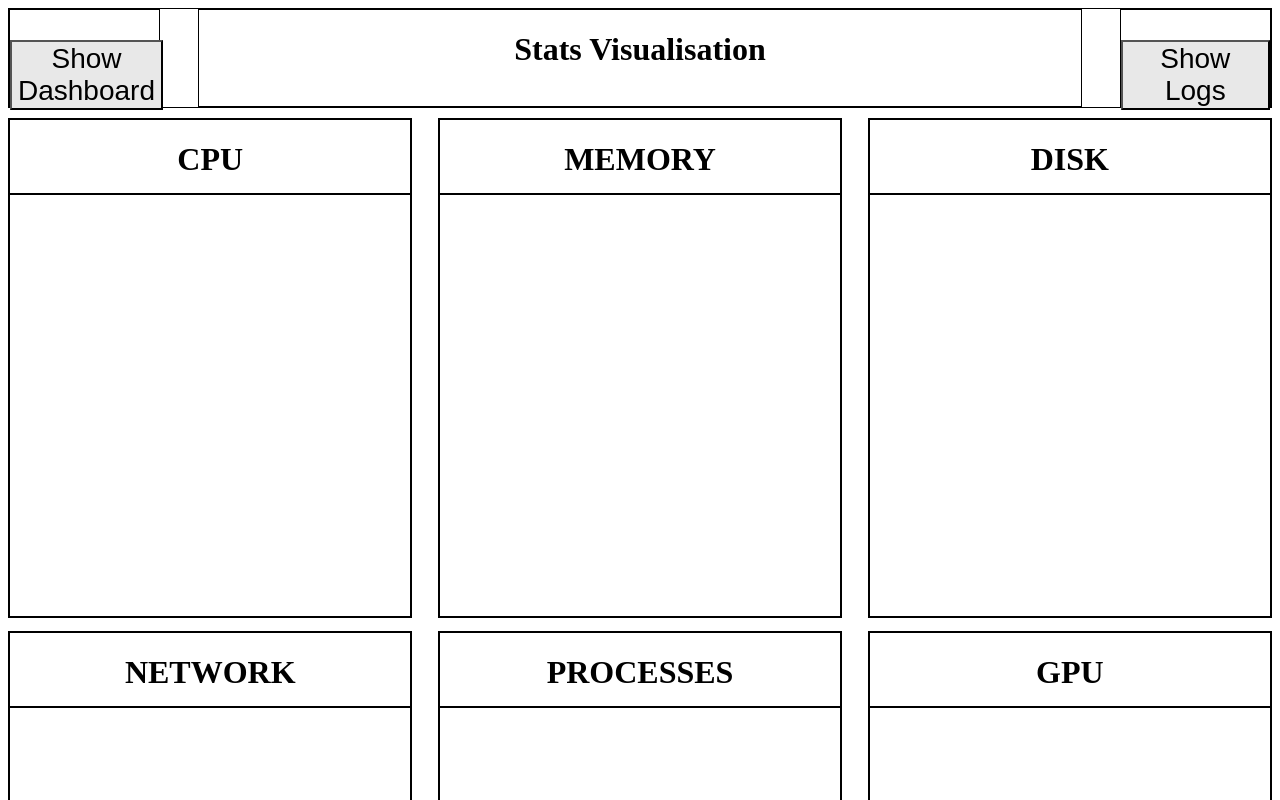
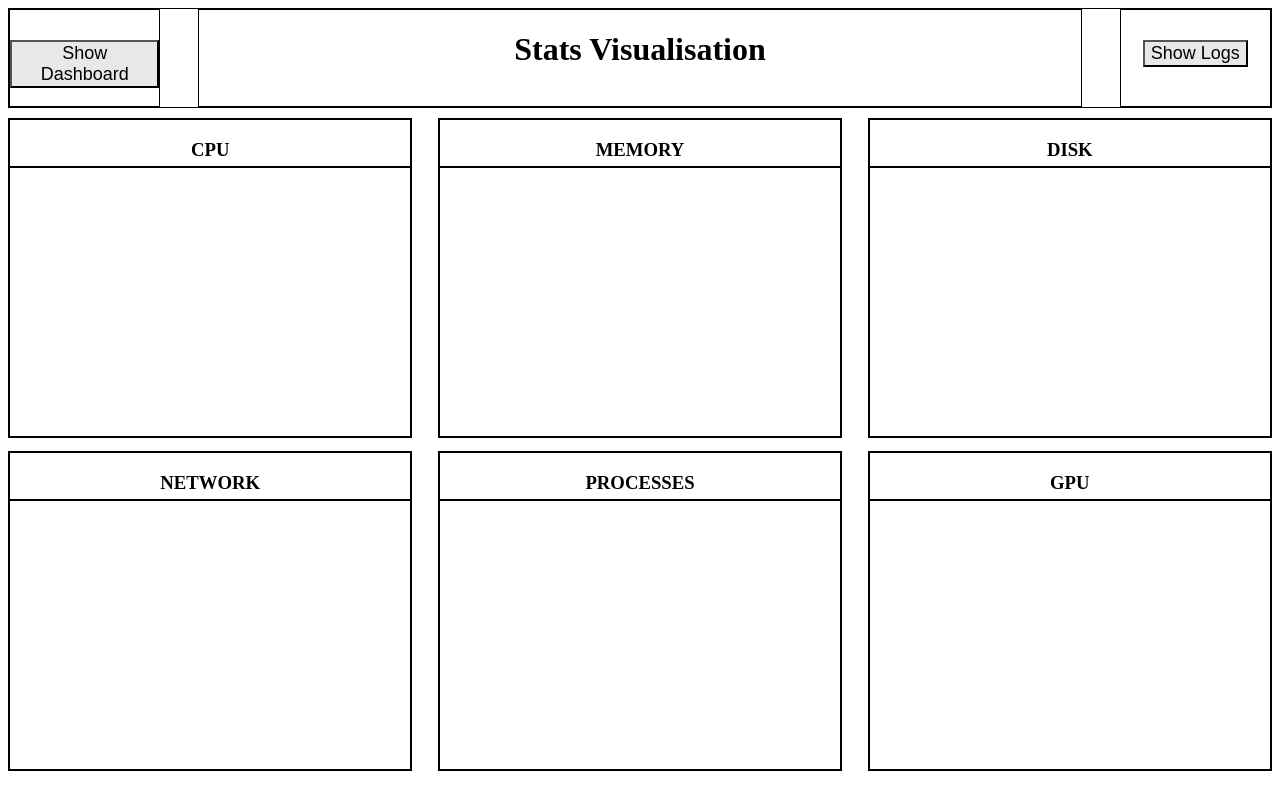
Before and after one commit to harinath001/visualisation-project, a plain HTML site: page frontend/index.html in a window 1280 px wide. Both pictures are taken after a click on the button "Show Stats". Shown: the top 800 px of the page. Drawn offline with Linux system fonts and the light colour scheme.

Commit message:
height adjustments

```diff
--- a/frontend/index.html
+++ b/frontend/index.html
@@ -15,7 +15,7 @@
 
     	.stats_box{
     		width: 32%;
-    		height: 500px;
+    		height: 320px;
     		/*background-color: blue*/
     	}
 
@@ -46,7 +46,7 @@
 		  background: #e8e8e8;
 		  width: auto;
 		  display: inline-block;
-		  font-size: 28px;
+		  font-size: 18px;
 		  margin-top:30px;
 		  /*position: absolute;*/
   		  /*top: 38%;*/
@@ -61,7 +61,7 @@
 			margin-top: 35px;
 		}
 		.radio-label{
-			font-size: 28px;
+			font-size: 18px;
 		}
     </style>
     <script type="text/javascript" src="index.js"></script>
@@ -97,7 +97,7 @@
 		</div><!--
 	 --><div class="stats_box left_box">
 			<div class="internal_top_box">
-				<h1>CPU</h1>
+				<h3>CPU</h3>
 			</div>
 			<div class="internal_bottom_box" id="cpu_board">
 
@@ -105,7 +105,7 @@
 		</div><!--
 	--><div class="stats_box middle_box">
 			 	<div class="internal_top_box">
-					<h1>MEMORY</h1>
+					<h3>MEMORY</h3>
 				</div>
 				<div class="internal_bottom_box" id="memory_board">
 
@@ -113,7 +113,7 @@
 		</div><!--
 	--><div class="stats_box right_box">
 		 	<div class="internal_top_box">
-				<h1>DISK</h1>
+				<h3>DISK</h3>
 			</div>
 			<div class="internal_bottom_box" id="disk_board">
 
@@ -121,7 +121,7 @@
 		</div><!--
 	--><div class="stats_box left_box">
 		 	<div class="internal_top_box">
-				<h1>NETWORK</h1>
+				<h3>NETWORK</h3>
 			</div>
 			<div class="internal_bottom_box" id="network_board">
 
@@ -129,7 +129,7 @@
 		</div><!--
 	--><div class="stats_box middle_box">
 		 	<div class="internal_top_box">
-				<h1>PROCESSES</h1>
+				<h3>PROCESSES</h3>
 			</div>
 			<div class="internal_bottom_box" id="processes_board">
 
@@ -137,7 +137,7 @@
 		</div><!--
 		 --><div class="stats_box right_box">
 		 	<div class="internal_top_box">
-				<h1>GPU</h1>
+				<h3>GPU</h3>
 			</div>
 			<div class="internal_bottom_box" id="gpu_board">
 
@@ -147,7 +147,7 @@
 
 	</div>
 	<div id="logs" style="width:100%; height:auto;border:0px;">
-		<div style="width:100%; height:100px;">
+		<div style="width:100%; height:80px;">
 			<div style="width:70%; height:100%;">
 				<h1>Logs Visualisation</h1>
 			</div><!--
@@ -159,13 +159,13 @@
 			</div>
 
 		</div><!--
-	--><div style="width:75%;height:1000px;">
+	--><div style="width:75%;height:680px;">
 
 		</div><!--
-	--><div style="width:25%;height:1000px; vertical-align:top;">
+	--><div style="width:25%;height:680px; vertical-align:top;">
 			<div style="width:100%; height:50%;">
 				<div style="width:100%; height:12%;">
-					<h2>Filters</h2>
+					<h4>Filters</h4>
 				</div><!--
 			--><div style="width:100%; height: 88%;text-align:left;">
 					<label class="radio-label" style="margin-left:30px; margin-top:30px;">From Time</label> <input type="text" value="" class="radio-label" style="margin-left:30px; margin-top:30px;" id="from_time"><br>
@@ -175,7 +175,7 @@
 			</div><!--
 		--><div style="width:100%; height:50%;">
 				<div style="width:100%; height:12%;">
-					<h2>Selection elements</h2>
+					<h4>Selection elements</h4>
 				</div><!--
 			--><div style="width:100%; height: 88%;text-align:left;">
 					<input type="radio" name="gender" value="status_code" class="radio-button" checked> <label class="radio-label">Status Codes</label><br>
```
